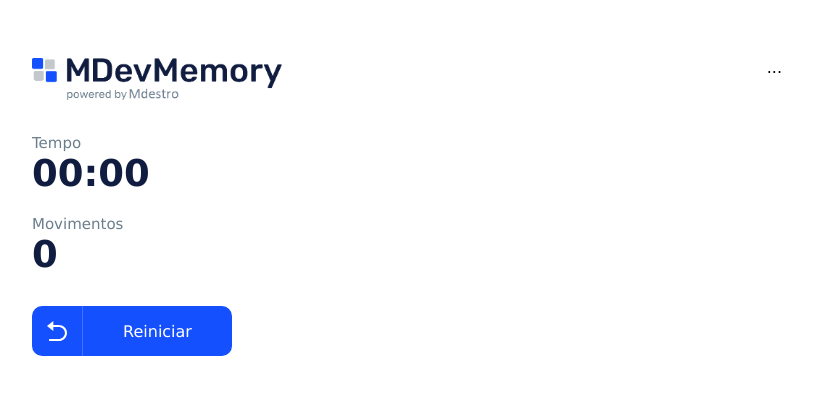
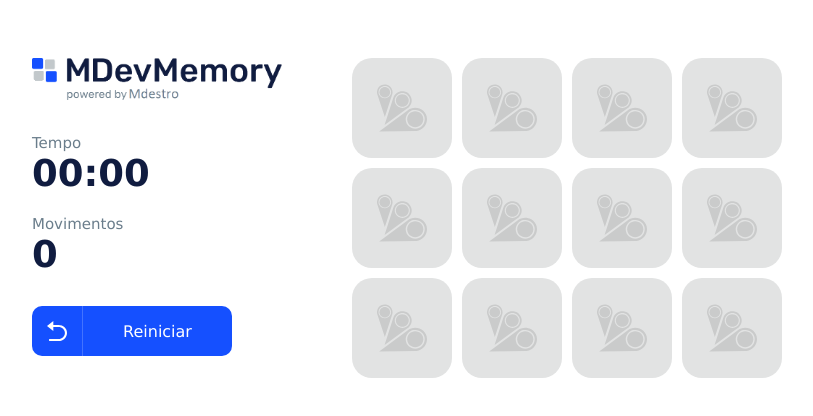
Before and after one commit to MarcosDestro/mdev-memory, a React (Vite) app: page / in a window 1280 px wide. Shown: the top 416 px of the page, without its empty margins (233-1046 px from the left). Built offline with nearby package versions, Linux system fonts and the light colour scheme.

Commit message:
Create grid items

```diff
--- a/src/App.tsx
+++ b/src/App.tsx
@@ -1,13 +1,62 @@
-import * as C from './styles';
-import LogoImg from './assets/logo.png';
+import { useEffect, useState } from 'react';
+
 import { InfoItem } from './components/InfoItem';
 import { Button } from './components/Button';
+import { GridItemType } from './types/GridItemType';
+import { items } from './data/items';
+
 import restartIcon from './svgs/restart.svg'
+import LogoImg from './assets/logo.png';
+
+import * as C from './styles';
+import { GridItem } from './components/GridItem';
 
 
 export function App() {
+    const [ playing, setPlaying ] = useState<boolean>(false);
+    const [ timeElapsed, setTimeElapsed ] = useState<number>(0);
+    const [ moveCount, setMoveCount ] = useState<number>(0);
+    const [ shownCount, setShownCounter ] = useState<number>(0);
+    const [ gridItems, setGridItems ] = useState<GridItemType[]>([]);
 
+    useEffect(()=> resetAndCreateGrid(), []);
+
+    // Cria a estrutura do jogo
     function resetAndCreateGrid() {
+        setTimeElapsed(0);
+        setMoveCount(0);
+        setShownCounter(0);
+
+        // Cria um Grid vazio
+        let tempGrid: GridItemType[] = [];
+        for(let i = 0; i < (items.length * 2); i++){
+            tempGrid.push({
+                item: null,
+                shown: false,
+                permanentShown: false
+            });
+        }
+
+        // Espalhando os items 2 vezes
+        for(let j = 0; j < 2; j++){
+            for(let k = 0; k < items.length; k++){
+
+                let position = -1;
+                // Enquanto menor ou posição preenchida do array...
+                while(position < 0 || tempGrid[position].item !== null){
+                    // Cria um número aleatório entre 0 e 12
+                    position = Math.floor(Math.random() * (items.length * 2));
+                }
+                tempGrid[position].item = k;
+            }
+        }
+        // Insere o grid na state
+        setGridItems(tempGrid);
+        // Começa o jogo
+        setPlaying(true);
+    }
+
+    function handleItemClick(index: number){
 
     }
 
@@ -19,7 +68,7 @@ export function App() {
         </C.LogoLink>
 
         <C.InfoArea>
-          <InfoItem label='Tempo' value='00:00'/>
+            <InfoItem label="Tempo" value='00:00'/>
             <InfoItem label='Movimentos' value='0'/>
         </C.InfoArea>
         <Button
@@ -29,7 +78,15 @@ export function App() {
         />
       </C.Info>
       <C.GridArea>
-        ...
+        <C.Grid>
+            {gridItems.map((item, index)=>(
+                <GridItem
+                    key={index}
+                    item={item}
+                    onClick={() => handleItemClick(index)}
+                />
+            ))}
+        </C.Grid>
       </C.GridArea>
 
     </C.Container>
--- /dev/null
+++ b/src/components/GridItem/index.tsx
@@ -0,0 +1,27 @@
+import { GridItemType } from '../../types/GridItemType';
+import * as C from './styles';
+import b7Svg from '../../svgs/b7.svg';
+import { items } from '../../data/items';
+
+interface Props {
+    item: GridItemType;
+    onClick: () => void;
+}
+
+export function GridItem({ item, onClick }: Props) {
+    return (
+        <C.Container
+            showBackground={item.permanentShown || item.shown}
+            onClick={onClick}
+        >
+            {/* Se não pode mostrar */}
+            { !item.permanentShown && !item.shown &&
+                <C.Icon src={b7Svg} opacity={0.1} />
+            }
+
+            { (item.permanentShown || item.shown) && item.item !== null &&
+                <C.Icon src={items[item.item].icon} />
+            }
+        </C.Container>
+    );
+}
--- /dev/null
+++ b/src/components/GridItem/styles.ts
@@ -0,0 +1,25 @@
+import styled from "styled-components";
+
+type ContainerProps = {
+    showBackground: boolean;
+}
+
+export const Container = styled.div<ContainerProps>`
+    background-color: ${props => props.showBackground ? '#1250ff' : '#e2e3e3'};
+    height: 100px;
+    border-radius: 20px;
+    display: flex;
+    justify-content: center;
+    align-items: center;
+    cursor: pointer;
+`;
+
+type IconProps = {
+    opacity?: number;
+}
+
+export const Icon = styled.img<IconProps>`
+    width: 50px;
+    height: 50px;
+    opacity: ${ props => props.opacity ?? 1 };
+`;
--- /dev/null
+++ b/src/data/items.ts
@@ -0,0 +1,15 @@
+import androidSvg from '../svgs/android.svg'
+import caminhaoSvg from '../svgs/caminhao.svg'
+import disneySvg from '../svgs/disney.svg'
+import estrelaSvg from '../svgs/estrela.svg'
+import gasolinaSvg from '../svgs/gasolina.svg'
+import motoSvg from '../svgs/moto.svg'
+
+export const items = [
+    {name: 'android', icon: androidSvg},
+    {name: 'caminhao', icon: caminhaoSvg},
+    {name: 'disney', icon: disneySvg},
+    {name: 'estrela', icon: estrelaSvg},
+    {name: 'gasolina', icon: gasolinaSvg},
+    {name: 'moto', icon: motoSvg},
+]
--- a/src/styles.ts
+++ b/src/styles.ts
@@ -57,3 +57,10 @@ export const GridArea = styled.div`
         margin: 0 20px;
     }
 `;
+
+export const Grid = styled.div`
+    width: 430px;
+    display: grid;
+    grid-template-columns: repeat(4, 1fr);
+    gap: 10px;
+`;
--- /dev/null
+++ b/src/types/GridItemType.ts
@@ -0,0 +1,5 @@
+export type GridItemType = {
+    item: number | null;
+    shown: boolean;
+    permanentShown: boolean;
+}
```
Lines whose indentation alone changed are shown as unchanged.
